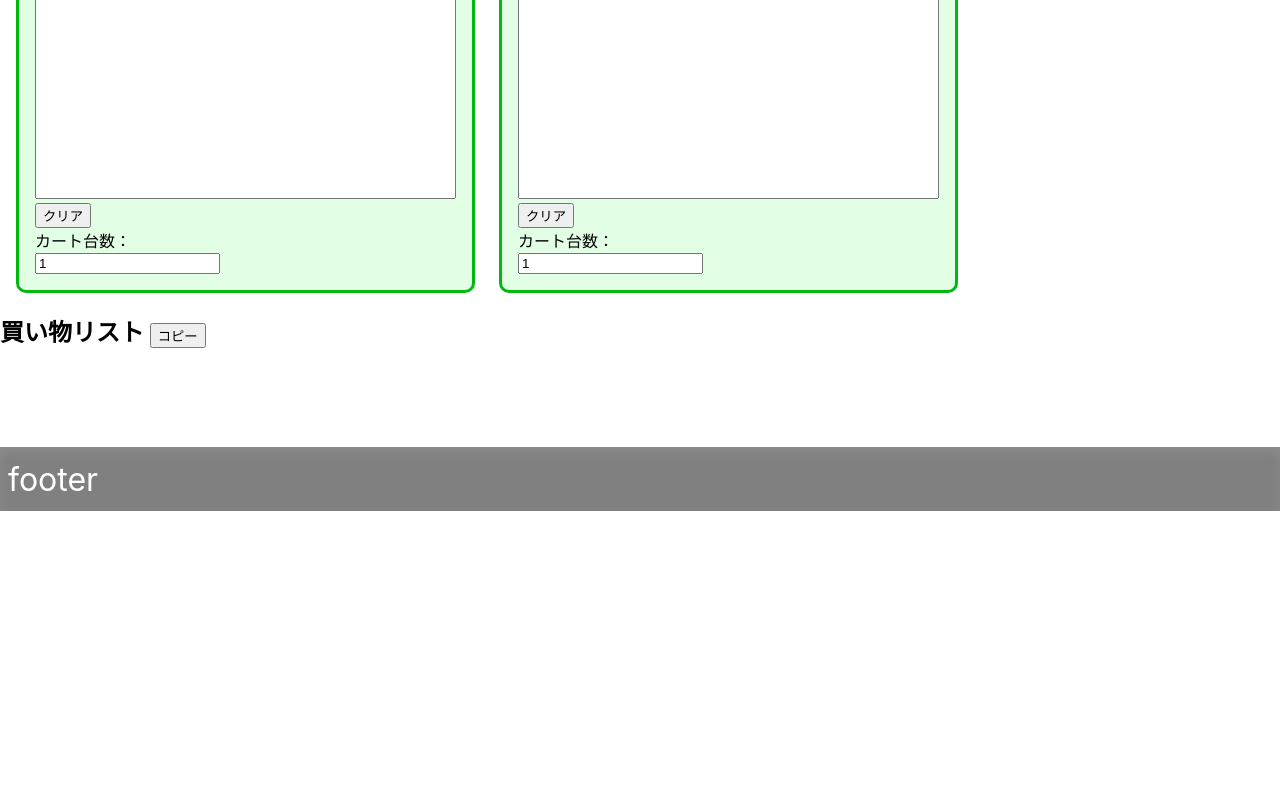
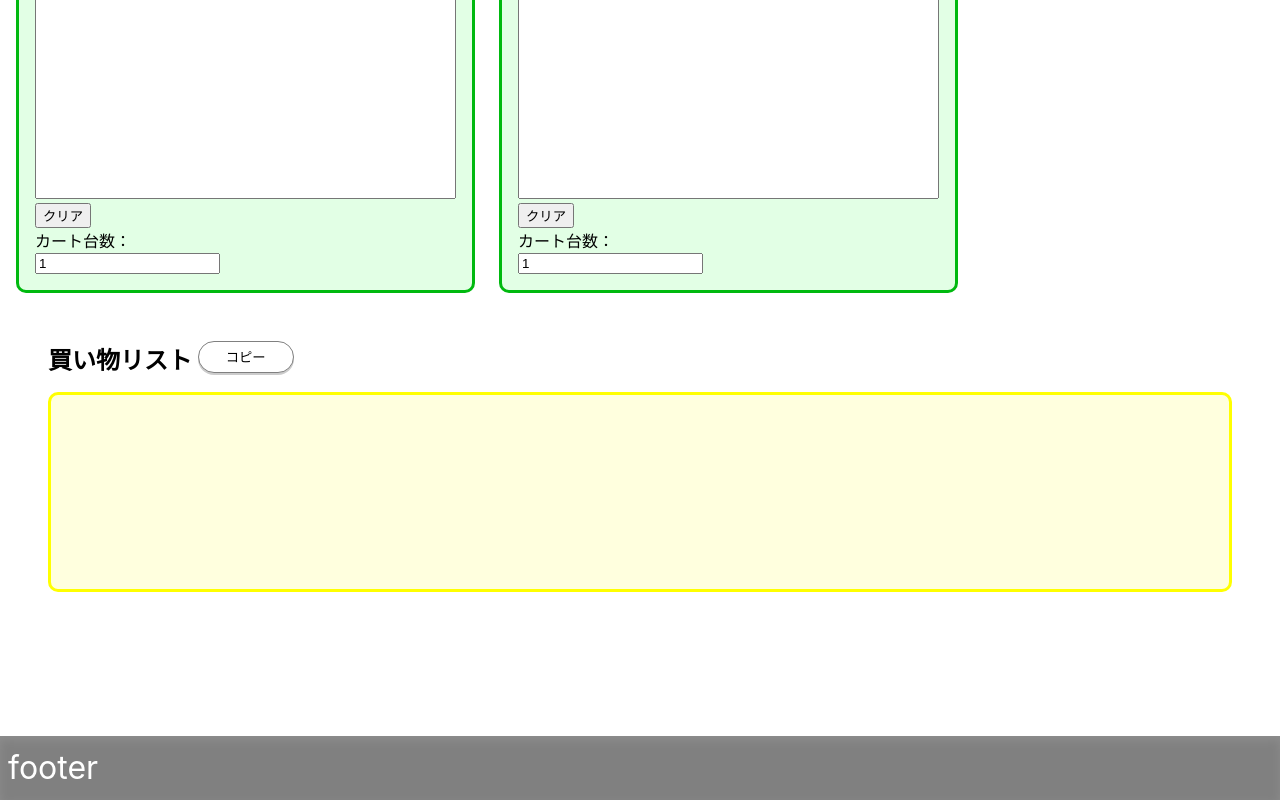
Before and after one commit to shimmen3141/calcart, a React (Create React App) app: page / in a window 1280 px wide. Shown: the part 756-1556 px from the top of the page. Before the commit the page ends 1267 px from the top, so only its background shows below. Built offline with nearby package versions, Linux system fonts and the light colour scheme.

Commit message:
add:ShoppingListにcssを追加

```diff
--- /dev/null
+++ b/src/components/ShoppingList/ShoppingList.css
@@ -0,0 +1,24 @@
+.shoppingList {
+  width: auto;
+  /* background-color: rgb(255, 255, 222);
+  border: 3px solid yellow;
+  border-radius: 10px; */
+  margin: 2rem;
+  padding: 1rem;
+
+  .title {
+    font-size: 1.5rem;
+    font-weight: bold;
+    display: flex;
+  }
+
+  .list {
+    width: auto;
+    min-height: 200px;
+    background-color: rgb(255, 255, 222);
+    border: 3px solid yellow;
+    border-radius: 10px;
+    box-sizing: border-box;
+    padding: 1rem;
+  }
+}
--- a/src/components/ShoppingList/ShoppingList.js
+++ b/src/components/ShoppingList/ShoppingList.js
@@ -1,6 +1,7 @@
 import React from "react";
 import aggregateItems from "./aggregateItems";
 import { CopyButton } from "../index";
+import "./ShoppingList.css";
 
 const ShoppingList = ({ items }) => {
   console.log("ShoppingList");
@@ -8,12 +9,12 @@ const ShoppingList = ({ items }) => {
   const { shoppingList, shoppingListText } = aggregateItems({ items });
 
   return (
-    <div>
-      <h2>
+    <div className="shoppingList">
+      <div className="title">
         買い物リスト <CopyButton text={shoppingListText} />
-      </h2>
+      </div>
       {/* <div>{shoppingListText}</div> */}
-      <ul>
+      <ul className="list">
         {shoppingList.map((item, index) => (
           <div key={index}>
             <input type="checkbox"/> {item.name}  {item.info}
--- /dev/null
+++ b/src/components/common/CopyButton/CopyButton.css
@@ -0,0 +1,12 @@
+.copyButton {
+  height: 2rem;
+  width: 6rem;
+  border-radius: 100vh;
+  display: flex;
+  justify-content: center;
+  align-items: center;
+  position: relative;
+  background-color: white;
+  border: 1px solid gray;
+  box-shadow: 0px 2px 0px rgba(0,0,0,0.2);
+}
--- a/src/components/common/CopyButton/CopyButton.js
+++ b/src/components/common/CopyButton/CopyButton.js
@@ -1,12 +1,13 @@
 import React from 'react';
 import useCopyButton from './useCopyButton';
+import "./CopyButton.css";
 
 const CopyButton = ({ text }) => {
 
     const { copyStatus, handleCopy } = useCopyButton({ text });
 
     return (
-        <button onClick={handleCopy}>
+        <button className="copyButton" onClick={handleCopy}>
             {copyStatus}
         </button>
     );
```
